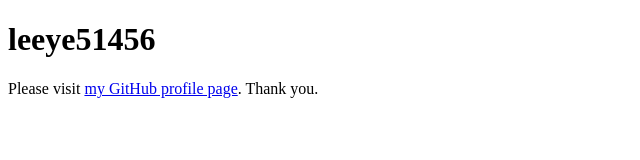
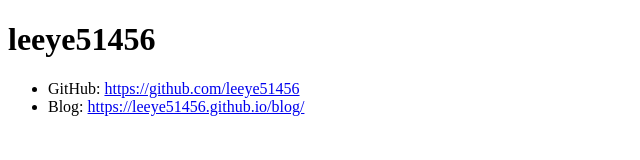
Before and after one commit to yejunian/yejunian.github.io, a plain HTML site: page index.html in a window 1280 px wide. Shown: the whole page, without its empty margins (0-640 px from the left). Drawn offline with Linux system fonts and the light colour scheme.

Commit message:
Modify home and register to Google Search Console

```diff
--- a/index.html
+++ b/index.html
@@ -7,7 +7,11 @@
 <body>
 
 <h1>leeye51456</h1>
-<p>Please visit <a href="https://github.com/leeye51456">my GitHub profile page</a>. Thank you.</p>
+
+<ul>
+  <li>GitHub: <a href="https://github.com/leeye51456">https://github.com/leeye51456</a></li>
+  <li>Blog: <a href="https://leeye51456.github.io/blog/">https://leeye51456.github.io/blog/</a></li>
+</ul>
 
 </body>
 </html>
```
Also changed, not shown: google3e780785bd80dd4a.html (added, +1 -0 lines).
